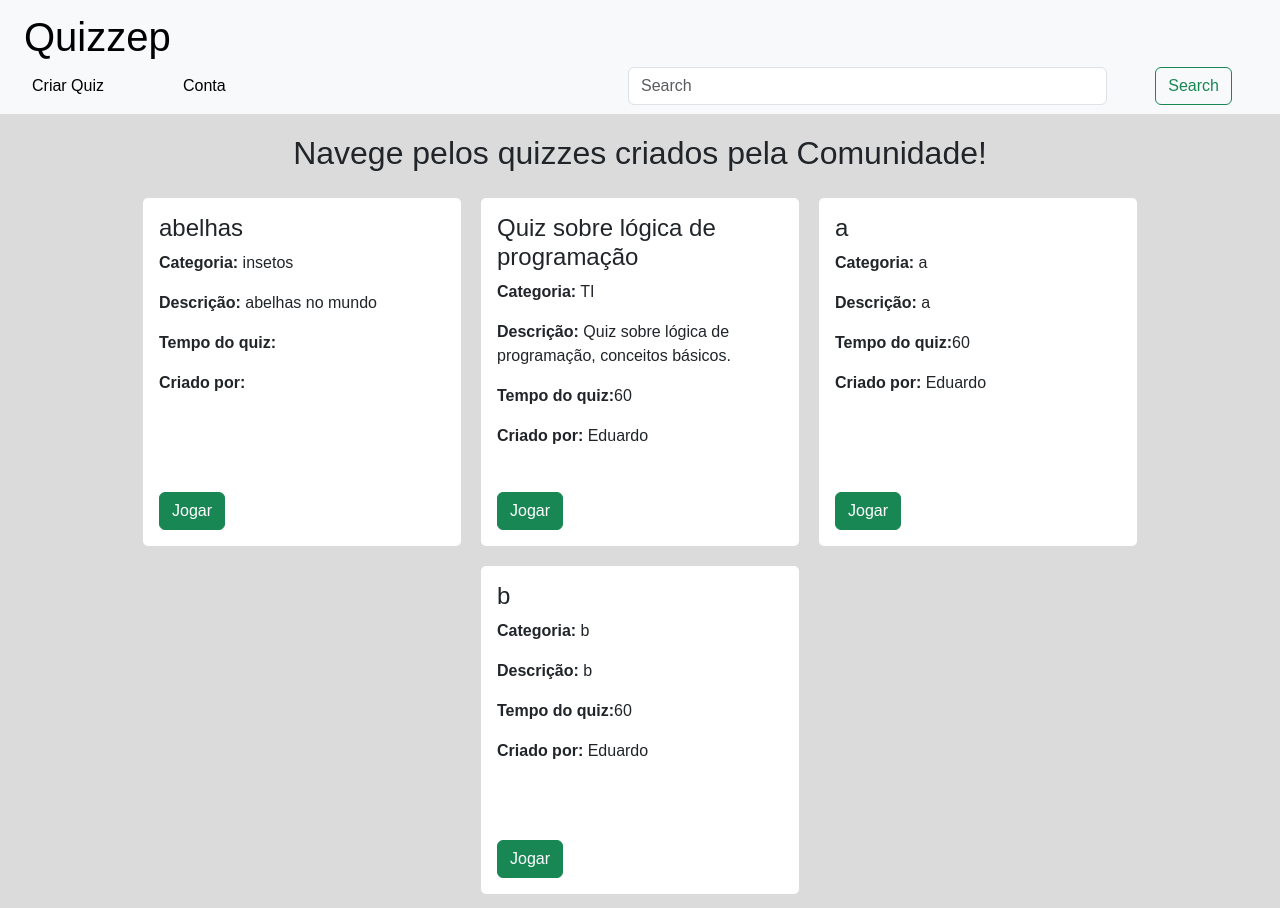
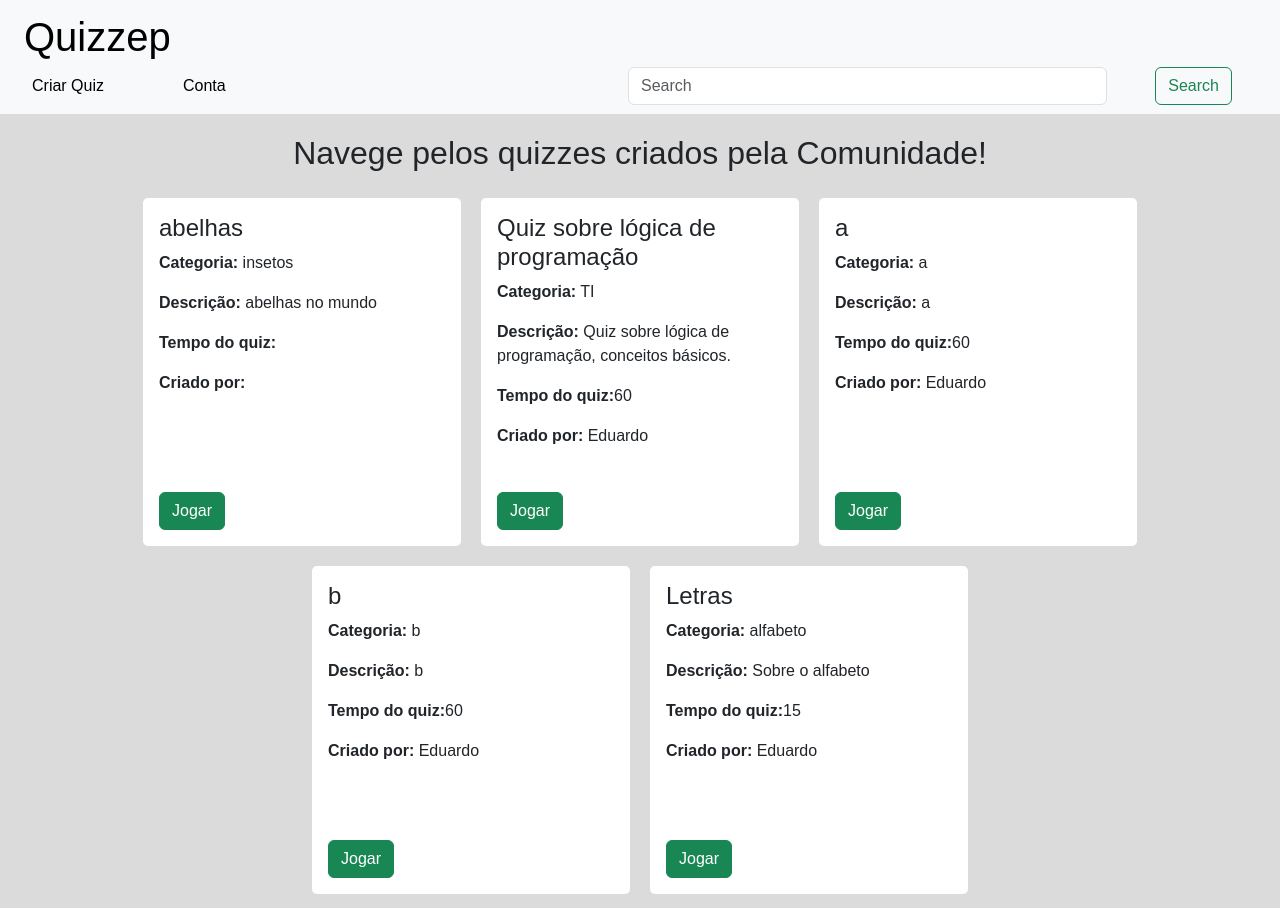
Before and after one commit to EduardoKroetz/Quizzep, a Next.js app: page / in a window 1280 px wide. Built offline with nearby package versions, Linux system fonts and the light colour scheme; data requests are answered from the project's data file.

Commit message:
Quizzep: fazendo a interface e lógica de jogar um quiz
Quizzep: fazendo a interface e lógica de jogar um quiz

```diff
--- a/db.json
+++ b/db.json
@@ -34,6 +34,36 @@
           "createdBy": "Eduardo",
           "time": 60,
           "id": 1
+        },
+        {
+          "title": "b",
+          "category": "b",
+          "description": "b",
+          "questions": [
+            {
+              "text": "b",
+              "options": [
+                "1",
+                "2",
+                "3",
+                "4"
+              ],
+              "correctOption": 2
+            },
+            {
+              "text": "c",
+              "options": [
+                "1",
+                "2",
+                "3",
+                "4"
+              ],
+              "correctOption": 3
+            }
+          ],
+          "createdBy": "Eduardo",
+          "time": 60,
+          "id": 3
         }
       ],
       "id": 0
@@ -164,6 +194,36 @@
       "createdBy": "Eduardo",
       "time": 60,
       "id": 3
+    },
+    {
+      "title": "Letras",
+      "category": "alfabeto",
+      "description": "Sobre o alfabeto",
+      "questions": [
+        {
+          "text": "Qual é a posição de A no alfabeto?",
+          "options": [
+            "1",
+            "7",
+            "19",
+            "27"
+          ],
+          "correctOption": 1
+        },
+        {
+          "text": "Qual a posição de Z no alfabeto?",
+          "options": [
+            "5",
+            "9",
+            "26",
+            "15"
+          ],
+          "correctOption": 3
+        }
+      ],
+      "createdBy": "Eduardo",
+      "time": 15,
+      "id": 4
     }
   ]
 }
--- a/src/app/globals.css
+++ b/src/app/globals.css
@@ -9,3 +9,11 @@ main {
   min-height: 89.4vh;
   padding: 3rem;
 }
+
+.section {
+  border-radius: 5px;
+  min-height: 1px;
+  background-color: rgba(128, 128, 128, 0.287);
+  padding: 1rem;
+  margin-bottom: 1rem;
+}
--- a/src/app/layout.tsx
+++ b/src/app/layout.tsx
@@ -25,7 +25,6 @@ export default function RootLayout({
         <AuthContextProvider>
           <QuizzesContextProvider>
             <UserContextProvider>
-              <Header/>
               {children}
             </UserContextProvider>
           </QuizzesContextProvider>
--- a/src/app/page.tsx
+++ b/src/app/page.tsx
@@ -5,6 +5,7 @@ import { QuizzesContextProvider, useQuizzes } from "@/hooks/useQuizzes";
 import { useEffect } from "react";
 import styles from "./page.module.css"
 import Link from "next/link";
+import Header from "@/components/Header";
 
 
 export default function Home() {
@@ -13,6 +14,8 @@ export default function Home() {
 
 
   return (
+    <>
+      <Header/>
       <main className="p-1">
         <h2 className="m-auto text-center my-3">Navege pelos quizzes criados pela Comunidade!</h2>
         <main className={`${styles.quizzes} row p-0 m-0`}>
@@ -32,6 +35,6 @@ export default function Home() {
           ))}
         </main>
       </main>
-
+    </>
   )
 }
--- a/src/app/quizzes/[quizId]/globals.css
+++ /dev/null
@@ -1,5 +0,0 @@
-* {
-  margin: 0;
-  padding: 0;
-  font-family: sans-serif;
-}
--- a/src/app/quizzes/[quizId]/layout.tsx
+++ b/src/app/quizzes/[quizId]/layout.tsx
@@ -15,7 +15,6 @@ export default function RootLayout({
   return (
     <html lang="pt-br">
       <body className={inter.className}>
-        <Header/>
         {children}
       </body>
     </html>
```
Also changed, not shown: src/app/quiz/page.tsx (+6 -3 lines), src/app/quizzes/[quizId]/page.tsx (+5 -2 lines), src/components/QuizQuests.tsx (+86 -6 lines), src/app/quizzes/[quizId]/page.module.css (deleted). Lines whose indentation alone changed are shown as unchanged.
